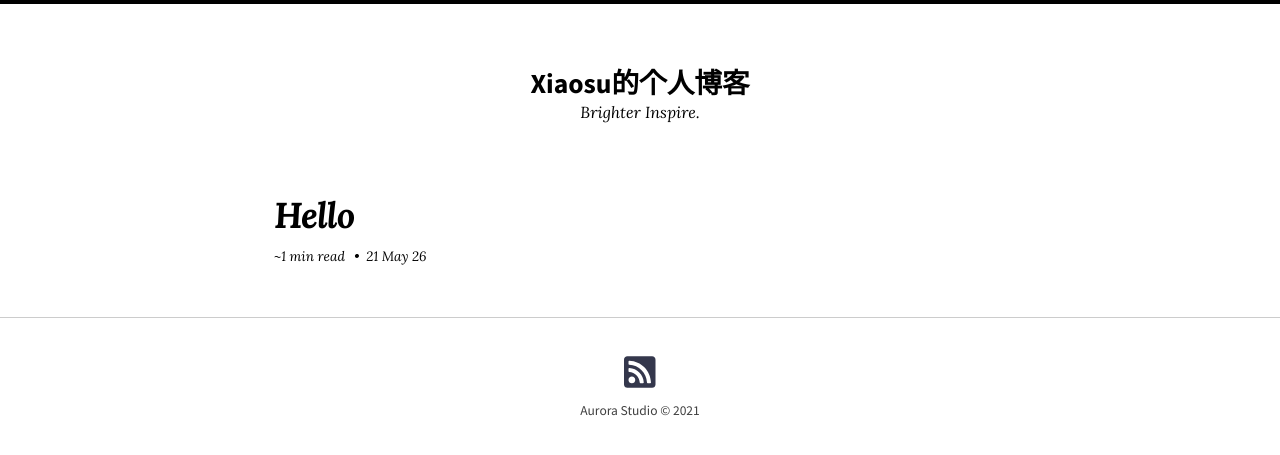
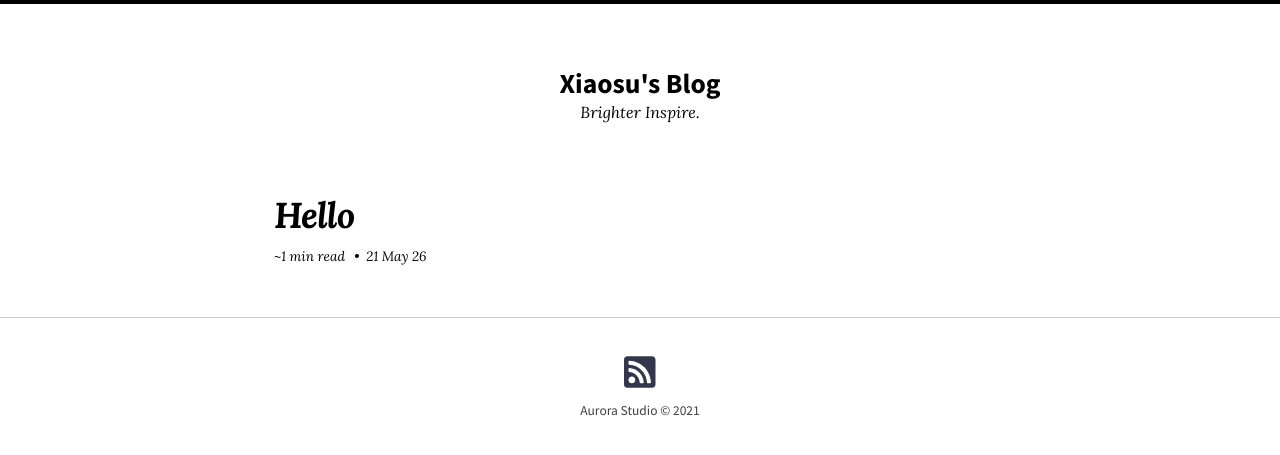
Before and after one commit to xiaosu-zhu/xiaosu-zhu.github.io, a Jekyll site: the page built from index.md, in a window 1280 px wide. Shown: the top 455 px of the page. Built offline with Jekyll 4.4.1, drawn with Linux system fonts in a browser that asks for light colours; nearby versions of some CDN libraries.

Commit message:
Update _config.yml

```diff
--- a/_config.yml
+++ b/_config.yml
@@ -16,7 +16,7 @@
 remote_theme: mmistakes/so-simple-theme
 skin: "/assets/css/skins/default.css"
 locale: en-US
-title: "Xiaosu的个人博客"
+title: "Xiaosu's Blog"
 description: "Brighter Inspire."
 baseurl: / # the subpath of your site, e.g. "/blog"
 url: "https://xiaosu-zhu.github.io" # the base hostname & protocol for your site e.g. "https://mmistakes.github.io"
```
